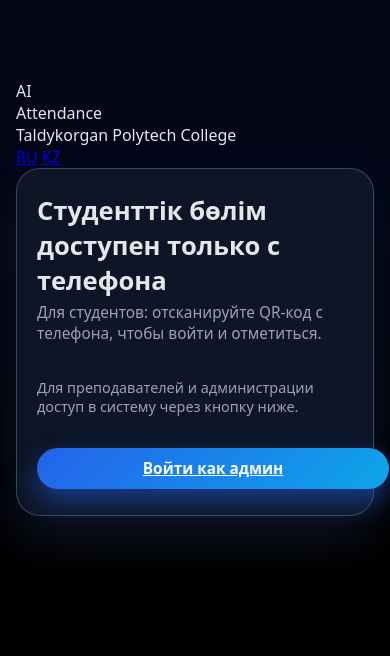
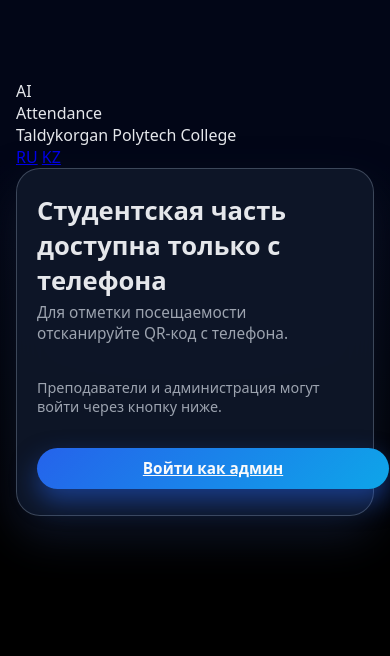
Before and after one commit to zen0zakon-ship-it/AttendanceApp, a FastAPI app: page / in a window 390 px wide. Shown: the part 140-796 px from the top of the page. Run offline with FastAPI, Linux system fonts and the light colour scheme; data comes from the database, SQL or seed files in the repository.

Commit message:
Update only_mobile.html

```diff
--- a/templates/only_mobile.html
+++ b/templates/only_mobile.html
@@ -7,25 +7,25 @@
   <div class="info-card animate-fade-up">
     <h1 class="title">
       {% if lang == 'kk' %}
-        Бұл бетке тек телефон арқылы кіруге болады
+        Студенттер үшін кіру тек телефон арқылы
       {% else %}
-        Студенттік бөлім доступен только с телефона
+        Студентская часть доступна только с телефона
       {% endif %}
     </h1>
     <p class="subtitle">
       {% if lang == 'kk' %}
-        Студенттер үшін: топ жетекшісі берген QR-кодты телефон арқылы сканерлеңіз.
+        Қатысу үшін телефоннан QR-кодты сканерлеңіз.
       {% else %}
-        Для студентов: отсканируйте QR-код с телефона, чтобы войти и отметиться.
+        Для отметки посещаемости отсканируйте QR-код с телефона.
       {% endif %}
     </p>
 
     <div class="admin-block">
       <p class="admin-text">
         {% if lang == 'kk' %}
-          Оқытушылар мен әкімшілер үшін төмендегі батырма арқылы жүйеге кіріңіз.
+          Оқытушылар мен әкімшілер төмендегі батырма арқылы жүйеге кіре алады.
         {% else %}
-          Для преподавателей и администрации доступ в систему через кнопку ниже.
+          Преподаватели и администрация могут войти через кнопку ниже.
         {% endif %}
       </p>
       <a href="/admin/login" class="btn btn-primary btn-big">
```
